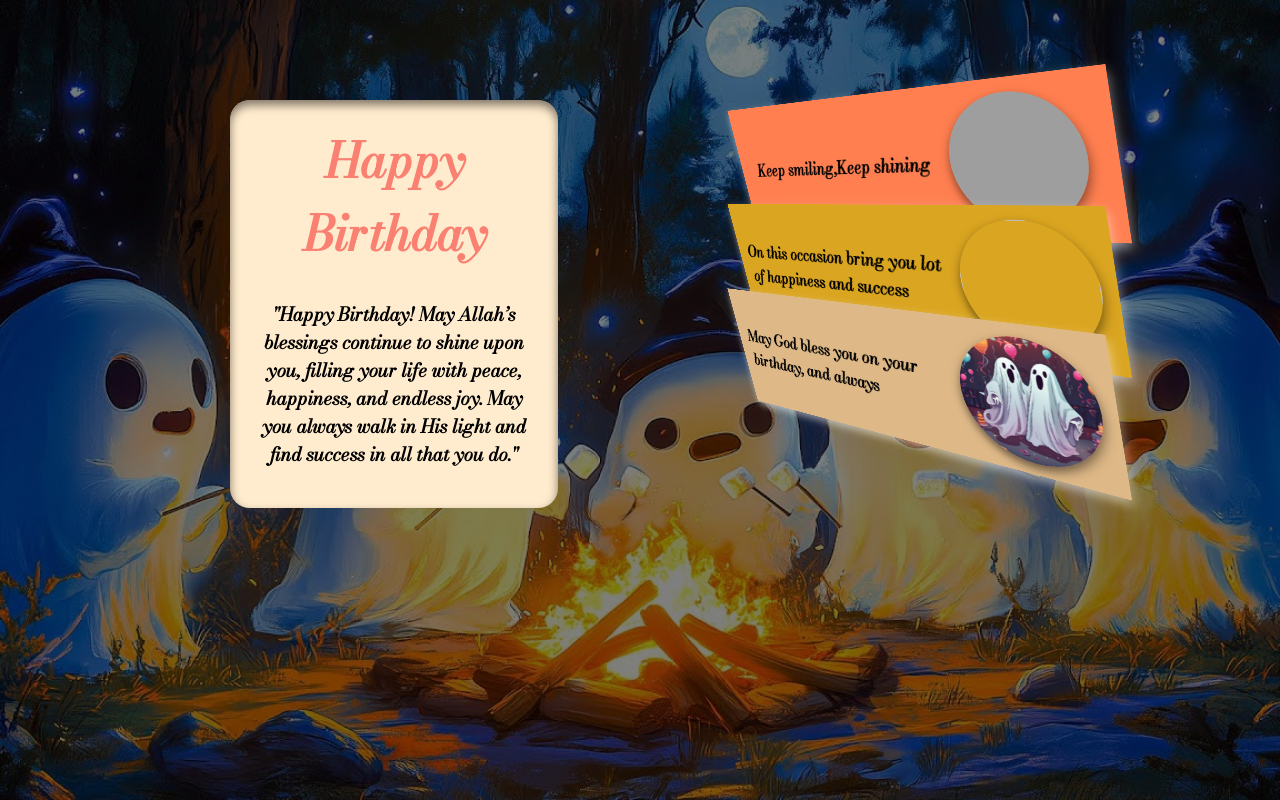
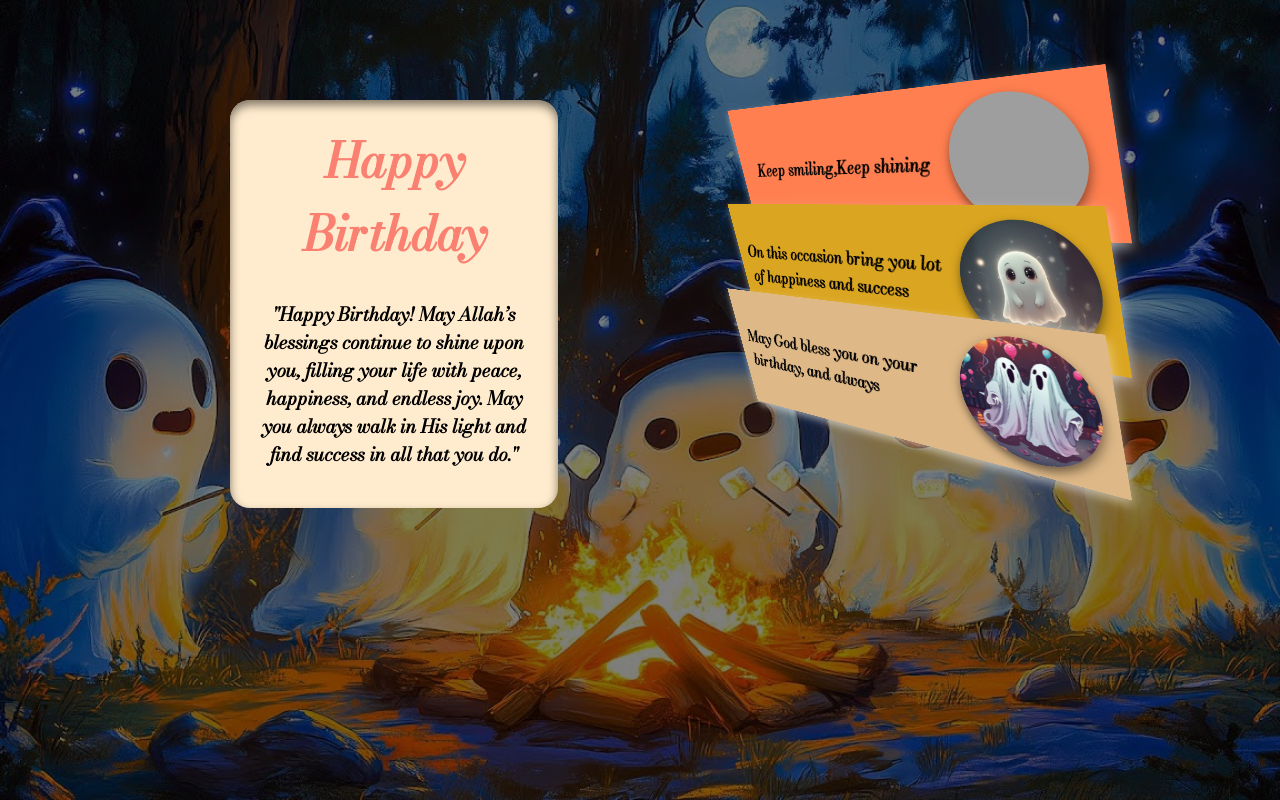
Before and after one commit to falcofaiz/Birthday, a plain HTML site: page index.html in a window 1280 px wide. Drawn offline with nearby package versions, Linux system fonts and the light colour scheme; grey boxes are pictures that could not be loaded.

Commit message:
Update index.html

```diff
--- a/index.html
+++ b/index.html
@@ -26,7 +26,7 @@
                 <p>Keep smiling,Keep shining</p>
             </div>
             <div class="frames frame2">
-                <img src="/main/images/imgg1.png" alt="">
+                <img src="/images/imgg1.png" alt="">
                 <p>On this occasion bring you lot of happiness and success
                 </p>
             </div>
```
